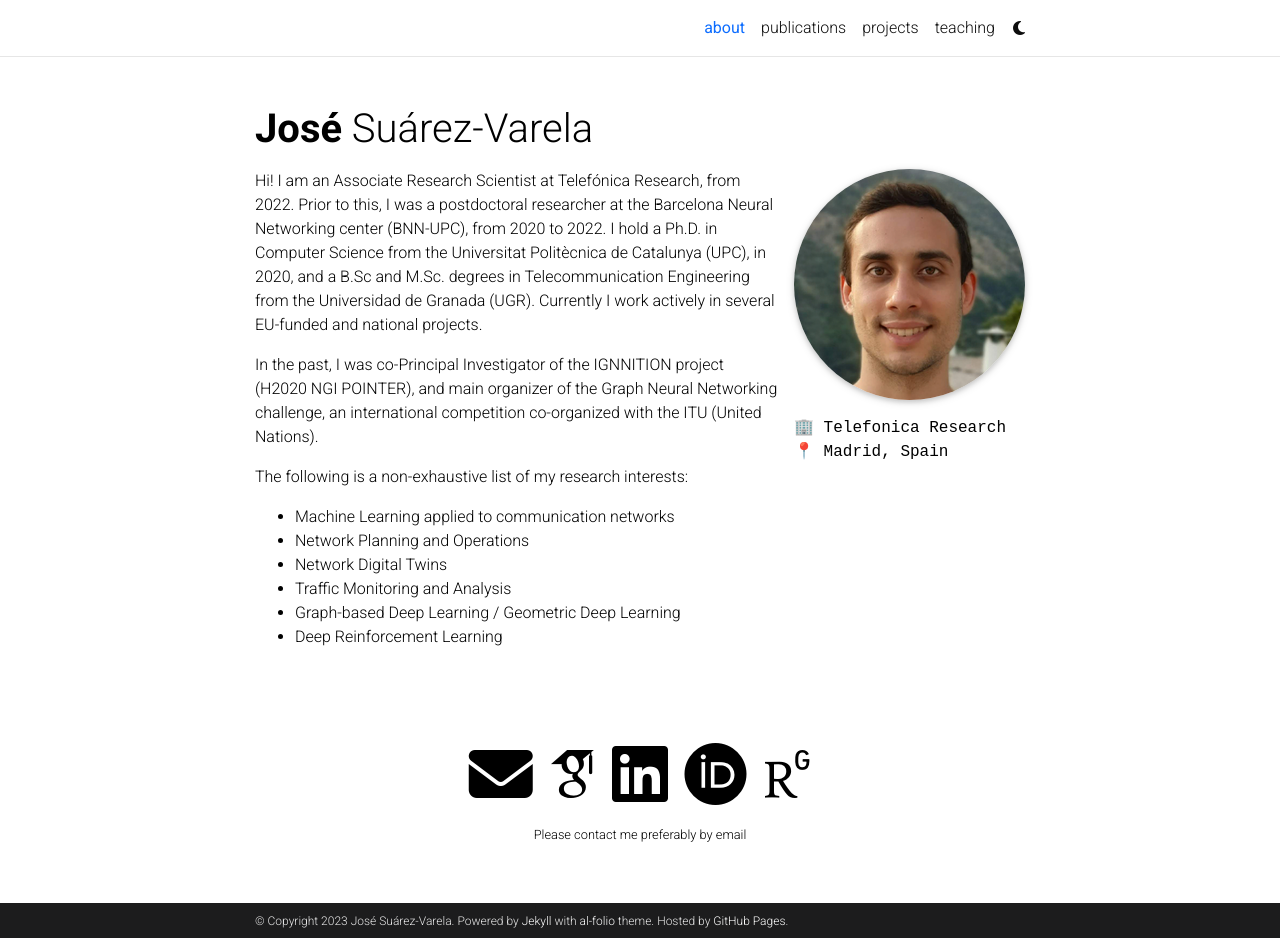
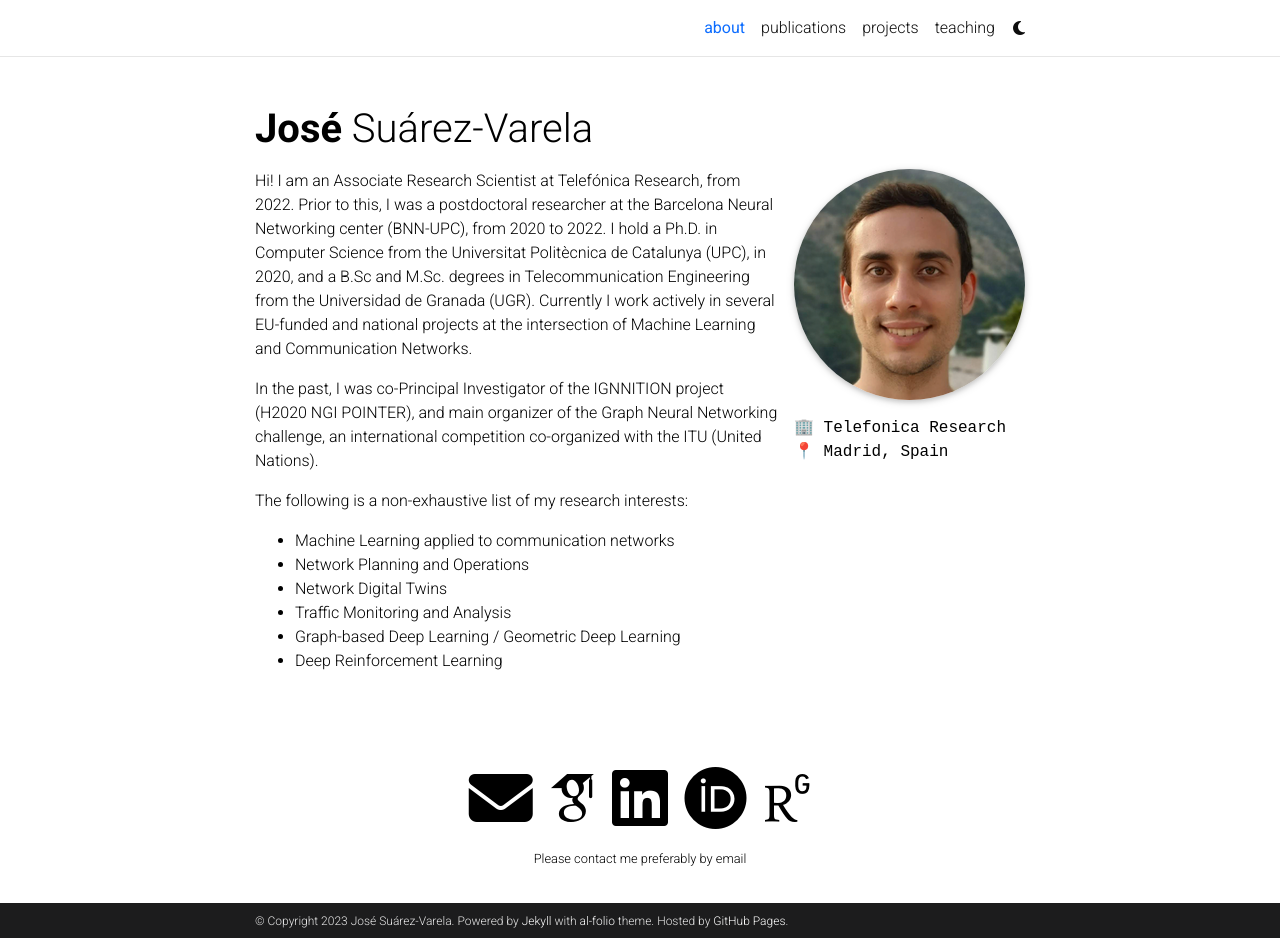
Before and after one commit to jsuarezv/jsuarezv.github.io, a Jekyll site: the page built from _pages/about.md, in a window 1280 px wide and 938 px high. Built offline with Jekyll 4.4.1, drawn with Linux system fonts in a browser that asks for light colours; full-size pictures stand in for the smaller copies a plugin makes; some web fonts are replaced; comment, search, counter and statistics services are not loaded; a style sheet for code colours, icons or effects is not loaded.

Commit message:
updated bio

```diff
--- a/_pages/about.md
+++ b/_pages/about.md
@@ -18,7 +18,7 @@
 social: true  # includes social icons at the bottom of the page
 ---
 
-Hi! I am an Associate Research Scientist at Telefónica Research, from 2022. Prior to this, I was a postdoctoral researcher at the Barcelona Neural Networking center (BNN-UPC), from 2020 to 2022. I hold a Ph.D. in Computer Science from the Universitat Politècnica de Catalunya (UPC), in 2020, and a B.Sc and M.Sc. degrees in Telecommunication Engineering from the Universidad de Granada (UGR). Currently I work actively in several EU-funded and national projects.
+Hi! I am an Associate Research Scientist at Telefónica Research, from 2022. Prior to this, I was a postdoctoral researcher at the Barcelona Neural Networking center (BNN-UPC), from 2020 to 2022. I hold a Ph.D. in Computer Science from the Universitat Politècnica de Catalunya (UPC), in 2020, and a B.Sc and M.Sc. degrees in Telecommunication Engineering from the Universidad de Granada (UGR). Currently I work actively in several EU-funded and national projects at the intersection of Machine Learning and Communication Networks.
 
 In the past, I was co-Principal Investigator of the IGNNITION project (H2020 NGI POINTER), and main organizer of the Graph Neural Networking challenge, an international competition co-organized with the ITU (United Nations).
 
```
